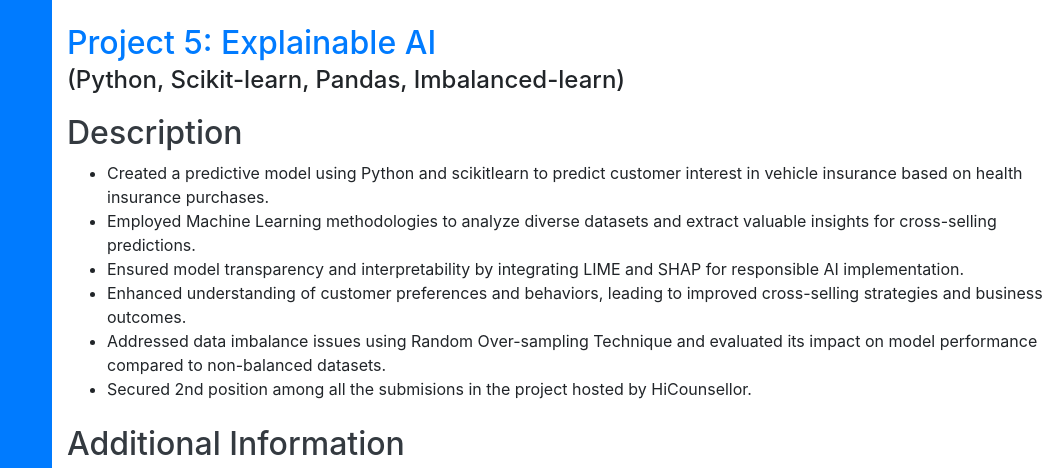
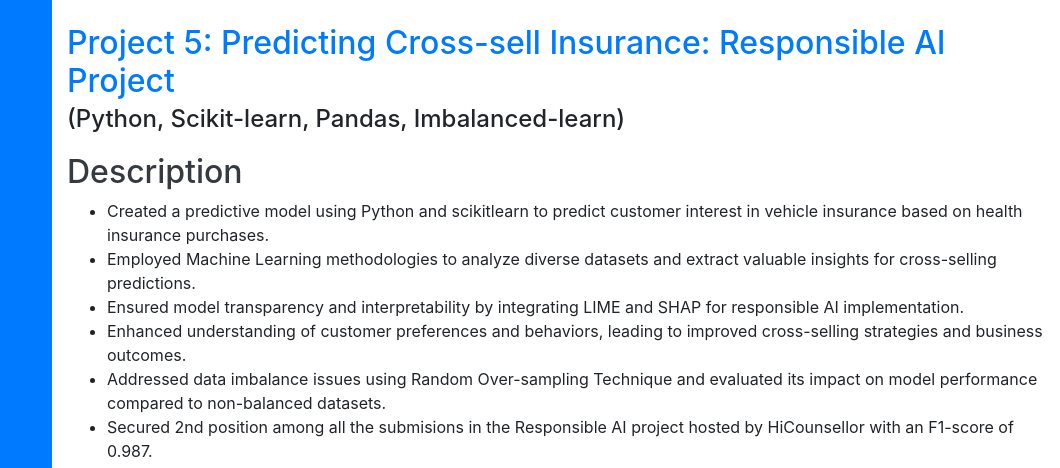
Before and after one commit to shemonto/shemonto.github.io, a website with bundled scripts: page project5.html in a window 1280 px wide. Shown: the top 468 px of the page, 220-1280 px from the left. Built offline with nearby package versions, Linux system fonts and the light colour scheme; a web font is replaced by a local one.

Commit message:
image updated

```diff
--- a/project5.html
+++ b/project5.html
@@ -75,7 +75,7 @@
     <div class="container-fluid p-10">
 
         <h2 class="mb-0 mt-4">
-            <span class="text-primary">Project 5: Explainable AI</span>
+            <span class="text-primary">Project 5: Predicting Cross-sell Insurance: Responsible AI Project</span>
         </h2>
         <div class="subheading mb-3">(Python, Scikit-learn, Pandas, Imbalanced-learn)</div>
 
@@ -98,21 +98,21 @@
                 <li>Addressed data imbalance issues using Random Over-sampling Technique and
                     evaluated its impact on model performance compared to non-balanced datasets.</li>
 
-                <li> Secured 2nd position among all the submisions in the project hosted by HiCounsellor.</li>
+                <li> Secured 2nd position among all the submisions in the Responsible AI project hosted by HiCounsellor
+                    with an F1-score of 0.987.</li>
 
 
 
 
         </section>
-        <!--
+
         <section class="mt-4">
             <h2>Results </h2>
-            <img class="project-image" src="Images/Proj1/confusion_matrix.png" alt="Project 1 Screenshot 2" width="700"
+            <img class="project-image" src="Images/Proj1/img_certificate.jpg" alt="Project 1 Screenshot 2" width="700"
                 height="600">
 
         </section>
 
--->
 
         <section class="mt-4">
             <h2>Additional Information</h2>
```
Also changed, not shown: Images/Proj1/img_certificate.jpg (added), 2 other files.
